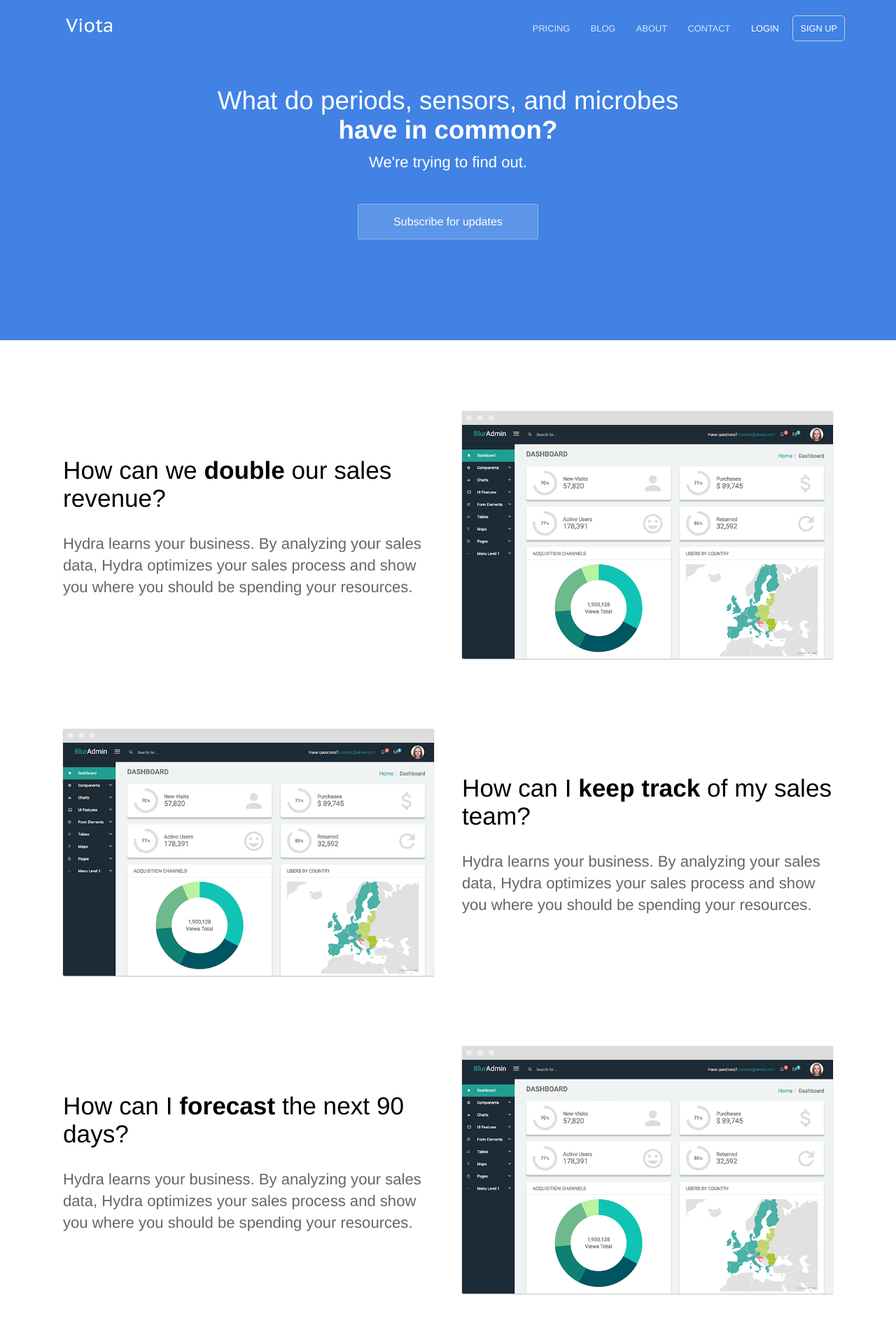
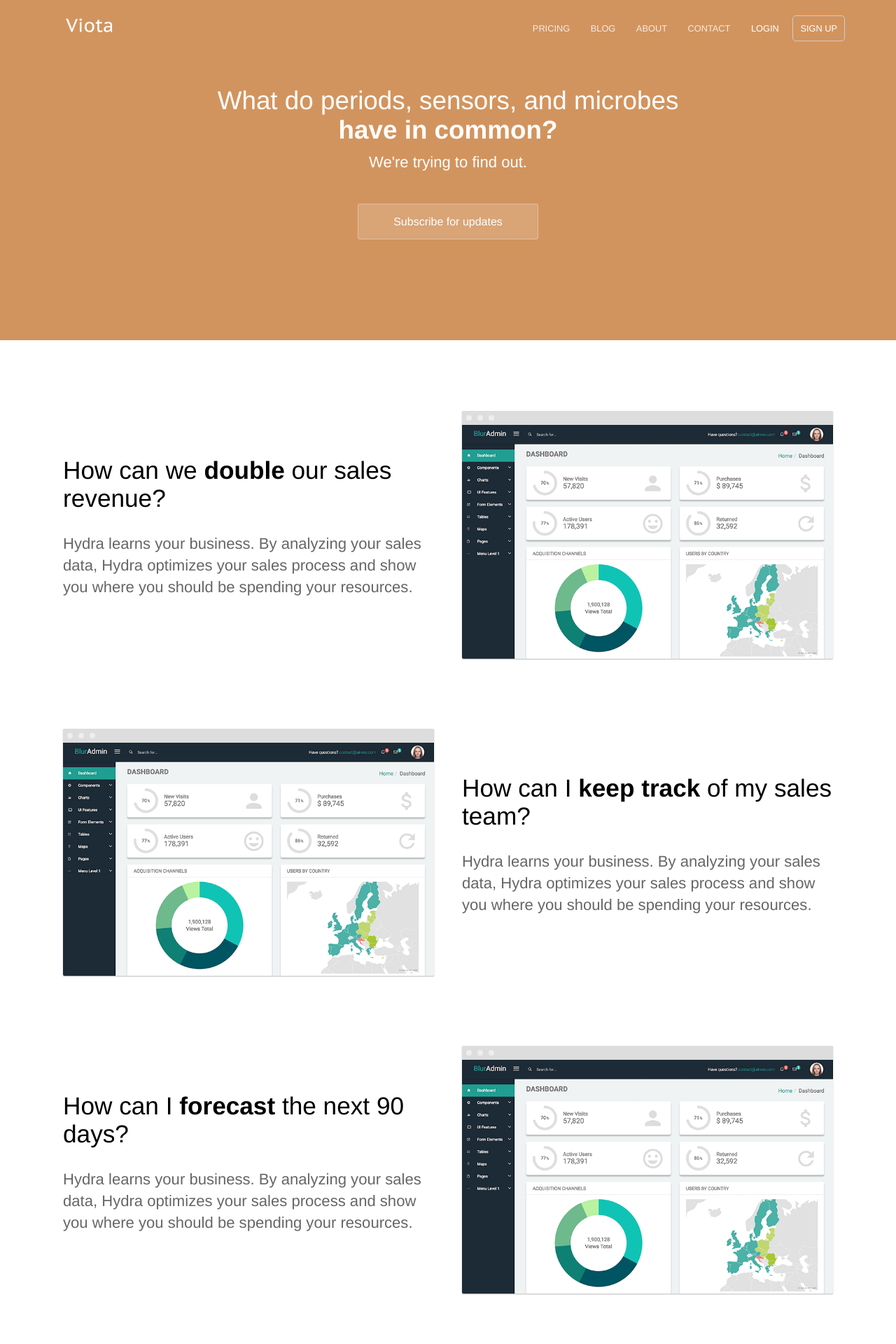
Before and after one commit to atokolyi/viota, a Jekyll site: the page built from index.html, in a window 1280 px wide. Shown: the top 1920 px of the page at 70% size. Built offline with Jekyll 4.4.1, drawn with Linux system fonts in a browser that asks for light colours.

Commit message:
Update variables.scss

```diff
--- a/_sass/variables.scss
+++ b/_sass/variables.scss
@@ -1,5 +1,5 @@
-$brand-color: #4182e4;
-$secondary-brand-color: #4182e4;
+$brand-color: #d2945e;
+$secondary-brand-color: #d2945e;
 $middle-gradient-color: mix($brand-color, $secondary-brand-color, 95%);
 
 // Breakpoints
```
